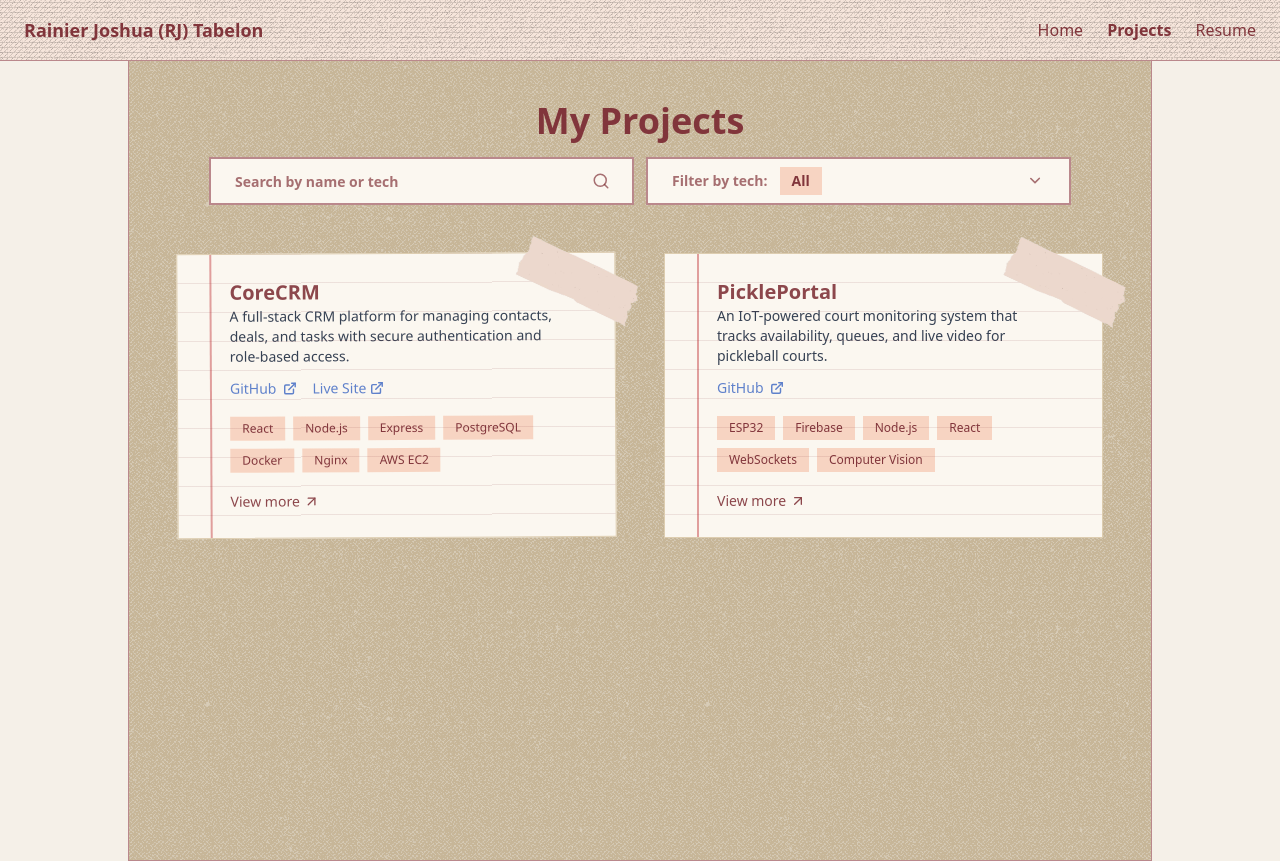
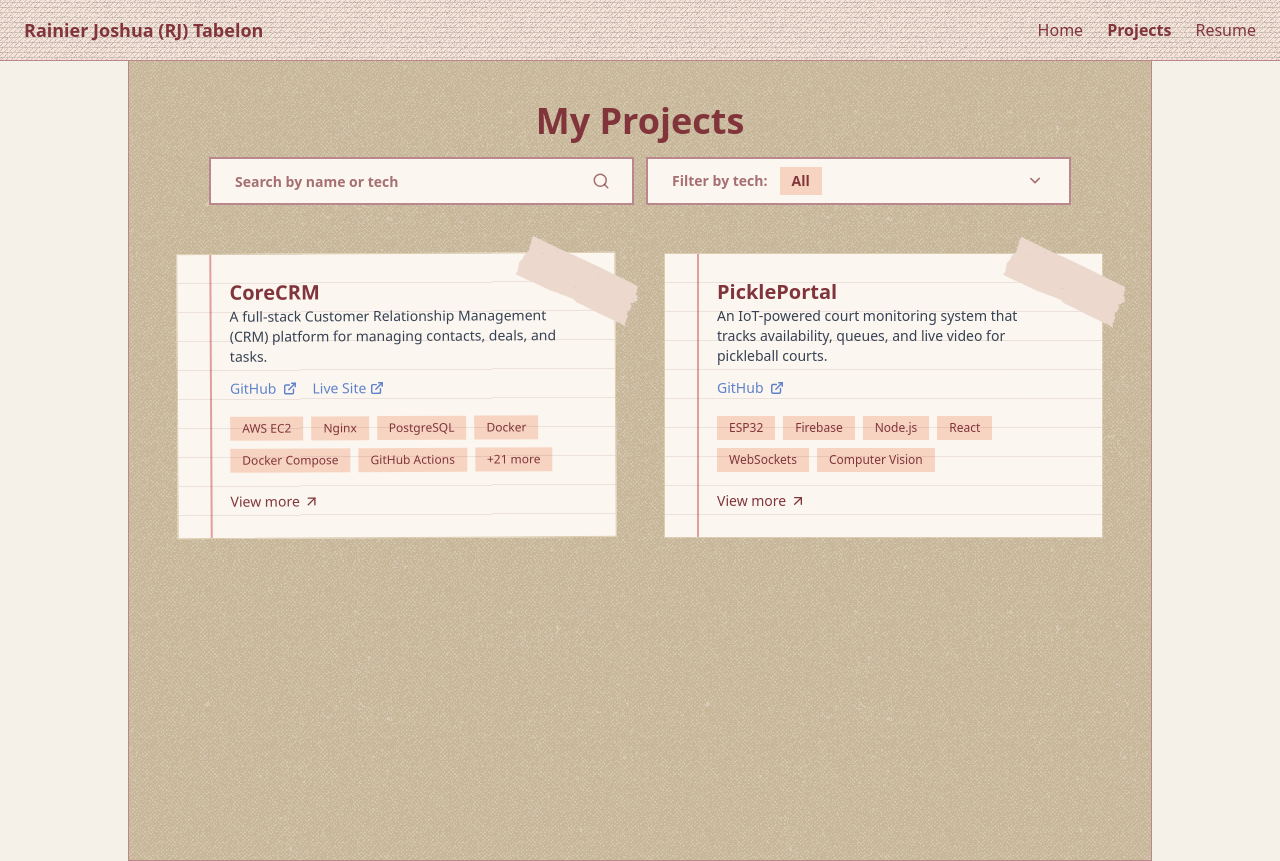
Before and after one commit to RJ-Tabelon/RJ-Portfolio, a React (Vite) app: page /projects in a window 1280 px wide. Built offline with nearby package versions, Linux system fonts and the light colour scheme; a web font is replaced by a local one.

Commit message:
Add CoreCRM project data

```diff
--- a/src/components/MiniProjectCard.tsx
+++ b/src/components/MiniProjectCard.tsx
@@ -49,12 +49,14 @@ const MiniProjectCard: React.FC<MiniProjectCardProps> = ({
       />
 
       {/* Project name */}
-      <h3 className='text-lg md:text-xl font-semibold text-primary opacity-90 transition-colors'>
+      <h3 className='text-lg md:text-xl font-semibold text-primary transition-colors'>
         {project.name}
       </h3>
 
       {/* Description */}
-      <p className='text-xs md:text-sm text-gray-700 mb-2 md:mb-3'>{project.description}</p>
+      <p className='text-xs md:text-sm text-gray-700 mb-2 md:mb-3'>
+        {project.description}
+      </p>
 
       {/* Links */}
       <div className='flex gap-4 text-xs md:text-sm font-medium mb-3 md:mb-4'>
@@ -95,16 +97,24 @@ const MiniProjectCard: React.FC<MiniProjectCardProps> = ({
 
       {/* Tech stack */}
       <div className='flex flex-wrap gap-2 mb-3 md:mb-4'>
-        {project.tech.map((tech, index) => (
+        {project.tech.slice(0, 6).map((tech, index) => (
           <span key={index} className='tech-chip'>
             {tech}
           </span>
         ))}
+        {project.tech.length > 6 && (
+          <span
+            className='tech-chip'
+            aria-label={`and ${project.tech.length - 6} more`}
+          >
+            +{project.tech.length - 6} more
+          </span>
+        )}
       </div>
 
       {/* View more CTA */}
       <div>
-        <div className='text-sm view-more md:border-b-2 opacity-90 hover:opacity-90'>
+        <div className='text-sm view-more md:border-b-2'>
           <span>View more</span>
           <ArrowUpRight className='h-4 w-4' />
         </div>
--- a/src/data/projects.ts
+++ b/src/data/projects.ts
@@ -1,5 +1,8 @@
 import CORECRM_1 from '@/assets/Projects/CoreCRM/dashboard.png';
 import CORECRM_2 from '@/assets/Projects/CoreCRM/contacts.png';
+import CORECRM_3 from '@/assets/Projects/CoreCRM/deals.png';
+import CORECRM_4 from '@/assets/Projects/CoreCRM/tasks.png';
+import CORECRM_5 from '@/assets/Projects/CoreCRM/signin.png';
 
 import PICKLEPORTAL_1 from '@/assets/Projects/PicklePortal/HomePage.png';
 
@@ -19,24 +22,50 @@ export const projects: ProjectType[] = [
     id: 'corecrm',
     name: 'CoreCRM',
     description:
-      'A full-stack CRM platform for managing contacts, deals, and tasks with secure authentication and role-based access.',
-    githubLink: 'https://github.com/your-username/corecrm',
-    websiteLink: 'https://corecrm.yourdomain.com',
+      'A full-stack Customer Relationship Management (CRM) platform for managing contacts, deals, and tasks.',
+    githubLink: 'https://github.com/RJ-Tabelon/CoreCRM',
+    websiteLink: '54.152.33.219',
     tech: [
-      'React',
-      'Node.js',
-      'Express',
+      'AWS EC2',
+      'Nginx',
       'PostgreSQL',
       'Docker',
-      'Nginx',
-      'AWS EC2'
+      'Docker Compose',
+      'GitHub Actions',
+      'JWT',
+      'Axios',
+      'Node.js',
+      'Express.js',
+      'Zod',
+      'Jest',
+      'Supertest',
+      'Winston',
+      'Morgan',
+      'Helmet',
+      'Arcjet',
+      'TypeScript',
+      'React',
+      'Vite',
+      'React Router',
+      'Tailwind CSS',
+      'Neon',
+      'Drizzle ORM',
+      'Docker Hub',
+      'Git',
+      'GitHub'
     ],
-    images: [CORECRM_1, CORECRM_2],
+    images: [CORECRM_1, CORECRM_2, CORECRM_3, CORECRM_4, CORECRM_5],
     bullets: [
-      'Designed and built a production-ready CRM with authentication and protected routes',
-      'Containerized frontend and backend using Docker and Docker Compose',
-      'Deployed on a single AWS EC2 instance behind Nginx as a reverse proxy',
-      'Implemented CI workflows for linting, testing, and build verification'
+      'Architected and deployed a full-stack CRM with a single-origin production architecture, serving a React SPA through Nginx and reverse-proxying /api traffic to a Node/Express backend to eliminate CORS complexity and harden cookie-based authentication.',
+      'Containerized the entire stack with multi-stage Docker builds and Compose-based dev/prod parity, enabling local Neon-backed development and cost-efficient single-instance AWS EC2 deployment.',
+      'Implemented secure cookie-based authentication using HTTP-only JWTs with strict SameSite enforcement, Helmet security headers, role-aware authorization gates, and server-side ownership checks to prevent cross-user data access.',
+      'Hardened public APIs against abuse using Arcjet, applying bot detection and sliding-window rate-limit policies to enforce request caps and block automated traffic.',
+      'Designed a modular backend architecture (config, controllers, middleware, models, routes, services, utils, validations) with Zod-validated API boundaries and Drizzle-managed PostgreSQL schemas, supporting schema changes through versioned migrations.',
+      'Built CRM primitives (contacts, deals, tasks) with relational integrity guarantees, including enforced task-to-entity linkage and server-side validation to prevent orphaned or inconsistent records.',
+      'Implemented a kanban-style deals pipeline with drag-and-drop state transitions backed by validated API updates, ensuring UI actions map to consistent server-side state changes.',
+      'Established production-grade observability on a single-host deployment using structured application logs (Winston), HTTP request logging (Morgan), and health endpoints to support request-level debugging without managed telemetry.',
+      'Automated CI/CD pipelines with GitHub Actions to enforce backend linting, run integration tests, and publish Docker images, enabling repeatable image-based deployments.',
+      'Built Jest + Supertest integration tests covering authentication and core CRUD workflows, publishing coverage artifacts for visibility into test completeness.'
     ]
   },
   {
```
